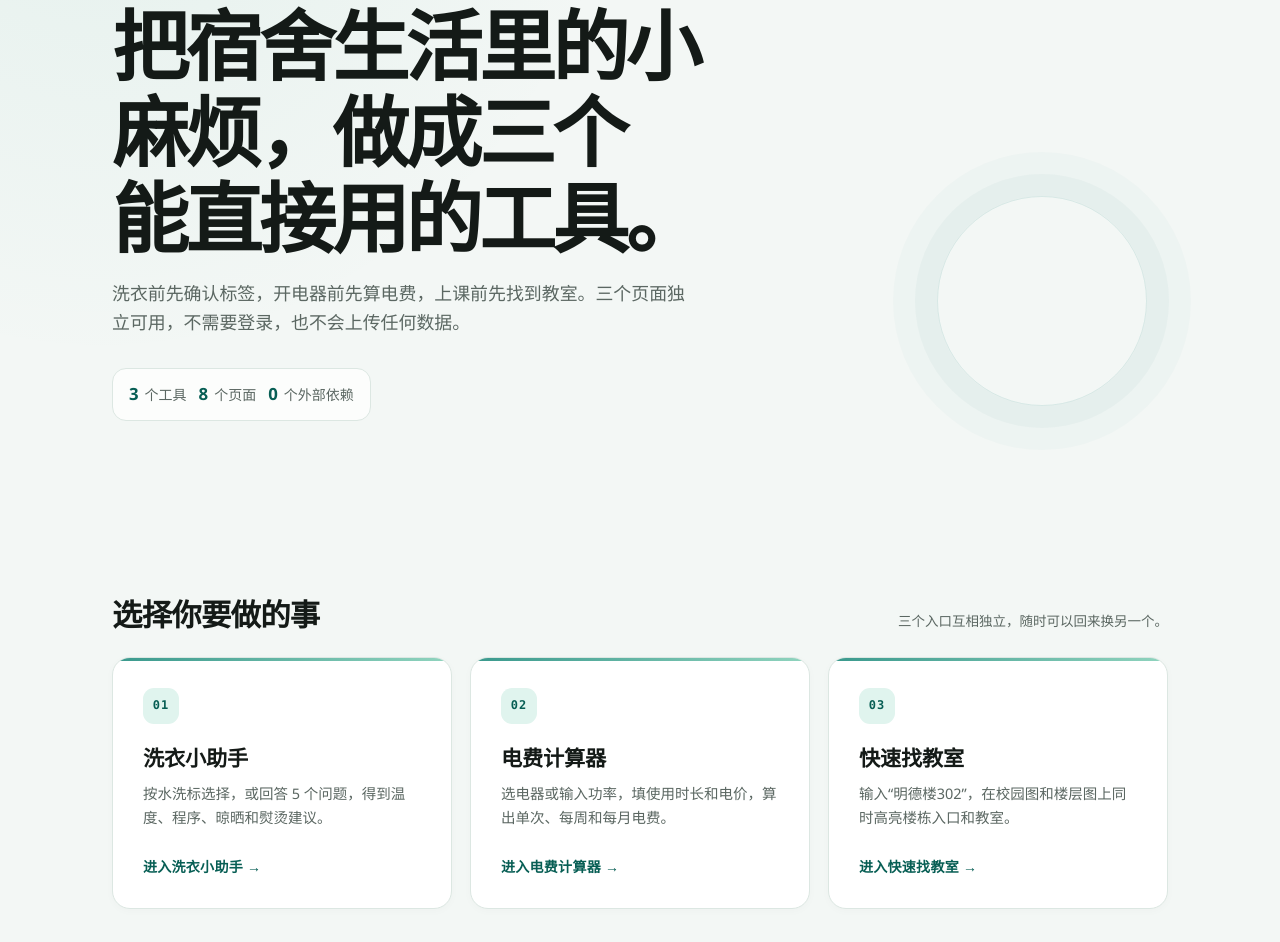
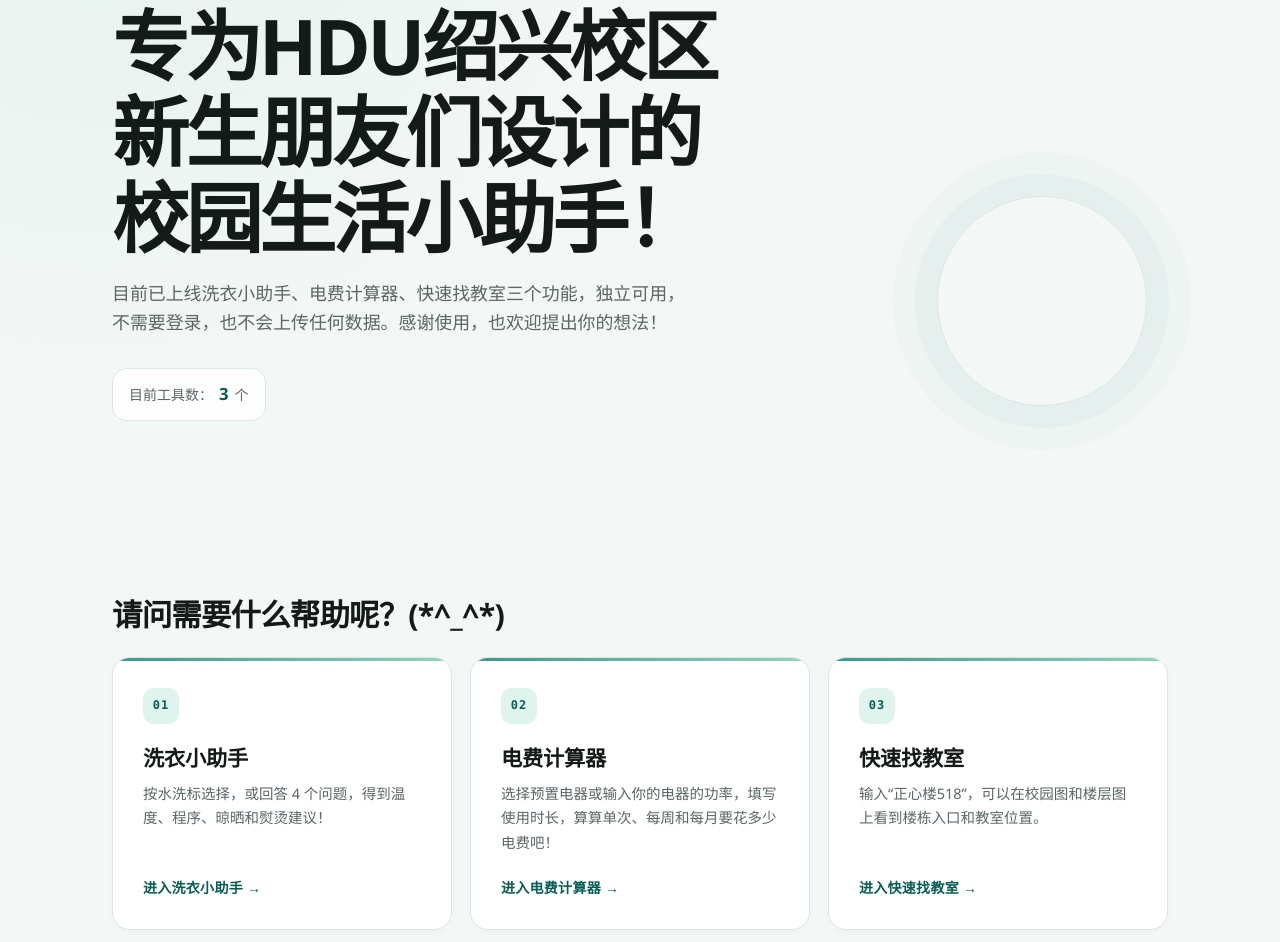
Before and after one commit to Rhymebo/campus-tools, a plain HTML site: page index.html in a window 1280 px wide. Shown: the part 258-1200 px from the top of the page. Drawn offline with Linux system fonts and the light colour scheme.

Commit message:
Revise home page text and module descriptions
Updated text content for the home page sections and module descriptions.

```diff
--- a/index.html
+++ b/index.html
@@ -31,37 +31,34 @@
   <main id="main" class="page" data-component="HomePage">
     <section class="home-hero" data-component="HomeHero" aria-labelledby="hero-title">
       <p class="eyebrow">CAMPUS TOOLKIT</p>
-      <h1 id="hero-title">把宿舍生活里的小麻烦，做成三个能直接用的工具。</h1>
-      <p class="lede">洗衣前先确认标签，开电器前先算电费，上课前先找到教室。三个页面独立可用，不需要登录，也不会上传任何数据。</p>
+      <h1 id="hero-title">专为HDU绍兴校区新生朋友们设计的校园生活小助手！</h1>
+      <p class="lede">目前已上线洗衣小助手、电费计算器、快速找教室三个功能，独立可用，不需要登录，也不会上传任何数据。感谢使用，也欢迎提出你的想法！</p>
       <div class="hero-meta" aria-label="站点概览">
-        <span><b>3</b> 个工具</span>
-        <span><b>8</b> 个页面</span>
-        <span><b>0</b> 个外部依赖</span>
+        <span>目前工具数：<b>3</b>个</span>
       </div>
     </section>
 
     <section class="home-modules" data-component="HomeModules" aria-labelledby="modules-title">
       <div class="section-head">
-        <h2 id="modules-title">选择你要做的事</h2>
-        <p>三个入口互相独立，随时可以回来换另一个。</p>
+        <h2 id="modules-title">请问需要什么帮助呢？(*^_^*)</h2>
       </div>
       <div class="module-grid">
         <a class="module-card" href="laundry.html" data-component="ModuleCard">
           <span class="module-index">01</span>
           <h3>洗衣小助手</h3>
-          <p>按水洗标选择，或回答 5 个问题，得到温度、程序、晾晒和熨烫建议。</p>
+          <p>按水洗标选择，或回答 4 个问题，得到温度、程序、晾晒和熨烫建议！</p>
           <span class="module-cta">进入洗衣小助手 →</span>
         </a>
         <a class="module-card" href="power.html" data-component="ModuleCard">
           <span class="module-index">02</span>
           <h3>电费计算器</h3>
-          <p>选电器或输入功率，填使用时长和电价，算出单次、每周和每月电费。</p>
+          <p>选择预置电器或输入你的电器的功率，填写使用时长，算算单次、每周和每月要花多少电费吧！</p>
           <span class="module-cta">进入电费计算器 →</span>
         </a>
         <a class="module-card" href="findplace.html" data-component="ModuleCard">
           <span class="module-index">03</span>
           <h3>快速找教室</h3>
-          <p>输入“明德楼302”，在校园图和楼层图上同时高亮楼栋入口和教室。</p>
+          <p>输入“正心楼518”，可以在校园图和楼层图上看到楼栋入口和教室位置。</p>
           <span class="module-cta">进入快速找教室 →</span>
         </a>
       </div>
```
